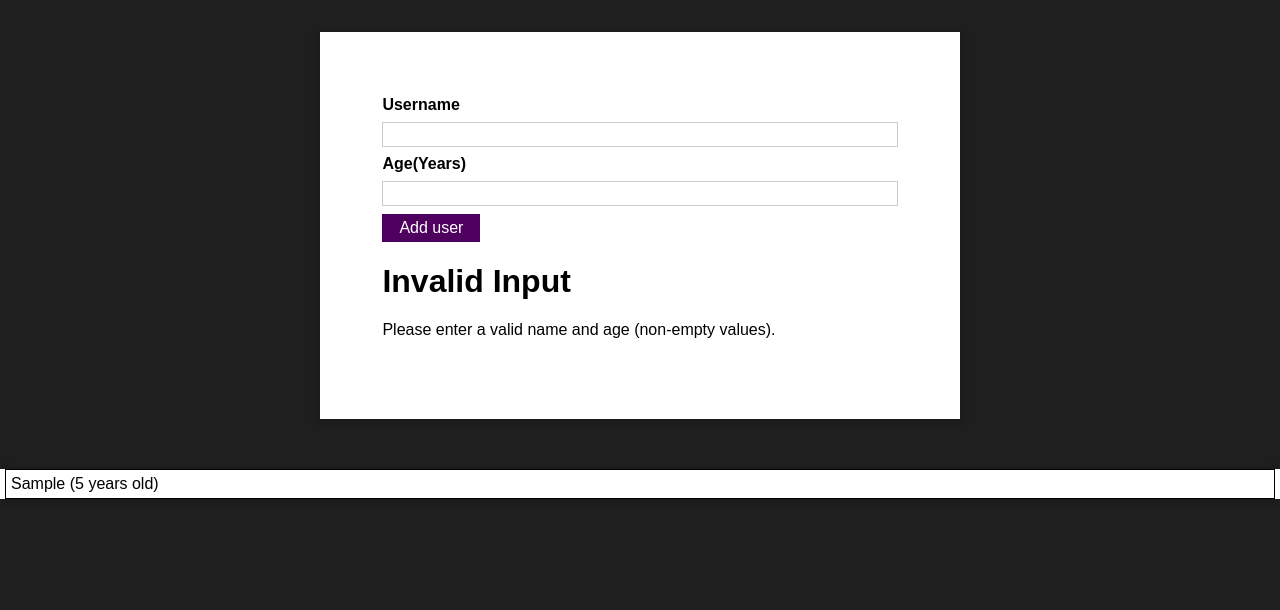
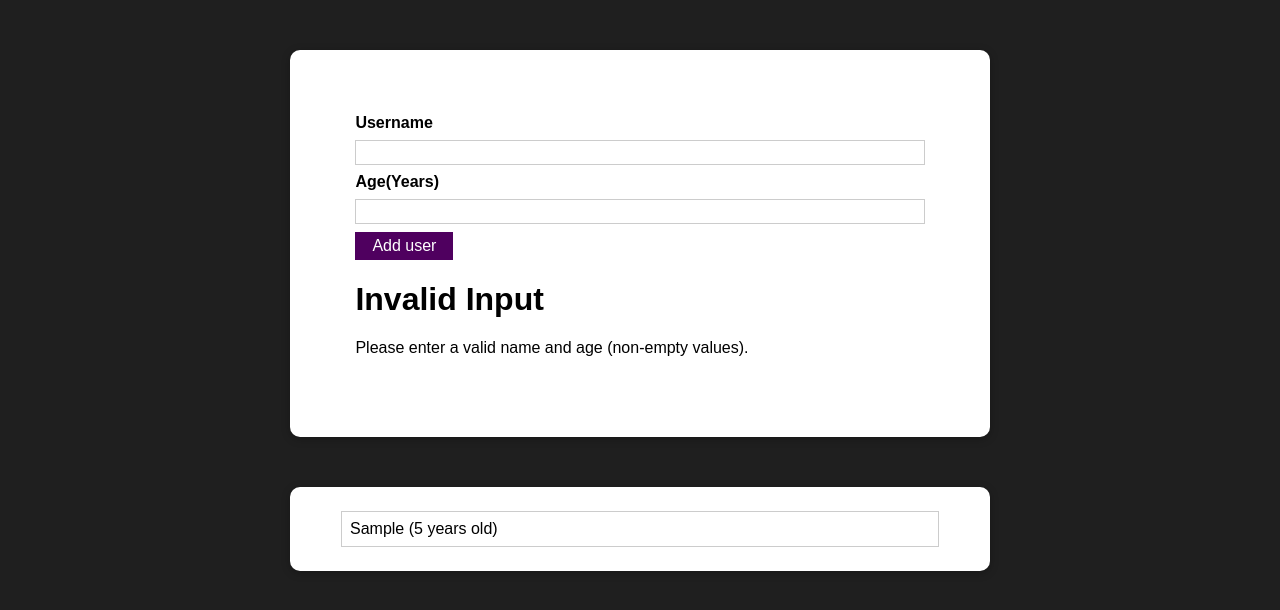
Before and after one commit to varje/01-starting-project-21, a React (Create React App) app: page / in a window 1280 px wide. Both pictures are taken after typing "Sample", "5" into the empty fields and a click on the button "Add user". Shown: the top 610 px of the page. Built offline with nearby package versions, Linux system fonts and the light colour scheme.

Commit message:
tweak css

```diff
--- a/src/App.js
+++ b/src/App.js
@@ -18,7 +18,7 @@ function App() {
       <Card className={classes.input}>
         <AddUser onAddUser={addUserHandler} />
       </Card>
-      <Card>
+      <Card className={classes.users}>
         <UsersList users={users}/>
       </Card>
     </div>
--- a/src/components/UI/Card.module.css
+++ b/src/components/UI/Card.module.css
@@ -1,4 +1,9 @@
 .card {
+  display: block;
+  margin: auto;
+  margin-top: 50px;
+  border-radius: 10px;
+  max-width: 700px;
   background: white;
   box-shadow: 0 2px 8px rgba(0, 0, 0, 0.26);
 }
--- a/src/components/Users/UsersList.js
+++ b/src/components/Users/UsersList.js
@@ -2,10 +2,10 @@ import classes from './UsersList.module.css';
 
 function UsersList({ users }) {
   return (
-    <div className={classes.usersList}>
+    <div className={classes.users}>
       <ul>
         {users.map((user) => (
-          <li key={user.id}>
+          <li key={user.username}>
             {user.username} ({user.age} years old)
           </li>
         ))}
--- a/src/components/Users/UsersList.module.css
+++ b/src/components/Users/UsersList.module.css
@@ -1,15 +1,16 @@
-.usersList {
-  display: block;
-  margin-top: 50px;
+.users {
+  margin: 2rem auto;
+  width: 90%;
+  max-width: 40rem;
 }
 
-.usersList ul {
-  list-style-type: none;
-  padding: 0;
+.users ul {
+  list-style: none;
+  padding: 1rem;
 }
 
-.usersList li {
-  border: 1px solid black;
-  padding: 5px;
-  margin: 5px;
+.users li {
+  border: 1px solid #ccc;
+  margin: 0.5rem 0;
+  padding: 0.5rem;
 }
```
